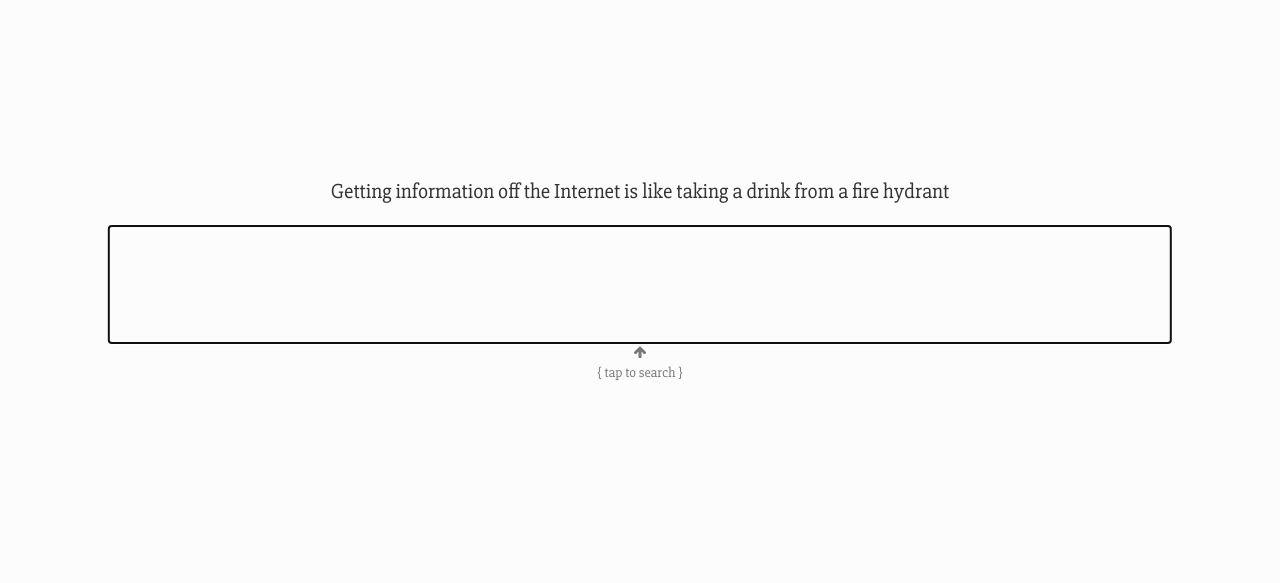
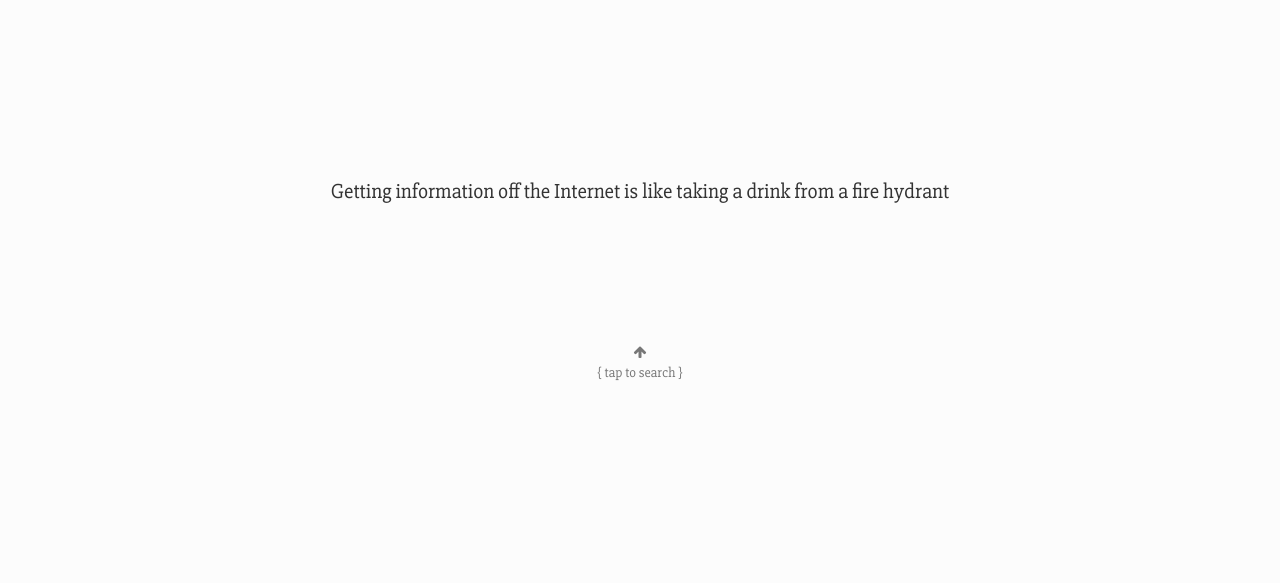
Before and after one commit to LakithaRav/techjargon, a Django app: page / in a window 1280 px wide, with the restyled element focused. Shown: the part 73-656 px from the top of the page. Run offline with Django 3.2, Linux system fonts and the light colour scheme; data that the repository does not hold is empty; parts of the project's set-up code (start-up, migrations or seed data) failed here and were passed over; some libraries are stand-ins or nearby versions.

Commit message:
search box styling

```diff
--- a/techjargon-app/assets/css/custom.css
+++ b/techjargon-app/assets/css/custom.css
@@ -190,6 +190,11 @@ body {
 	 width: 100%;
  }
 
+ #top-articles:focus {
+	 border: none;
+	 outline-width: 0;
+ }
+
  @media (max-width: 768px) {
 	 #top-articles {
 		 font-size: 40px;
```
